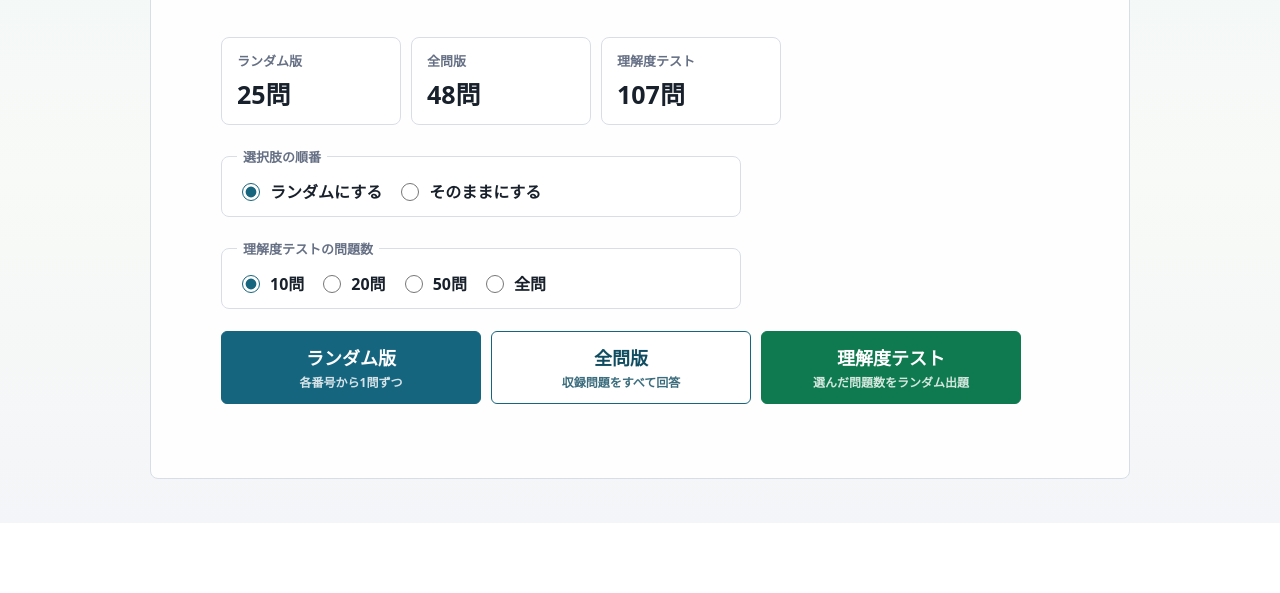
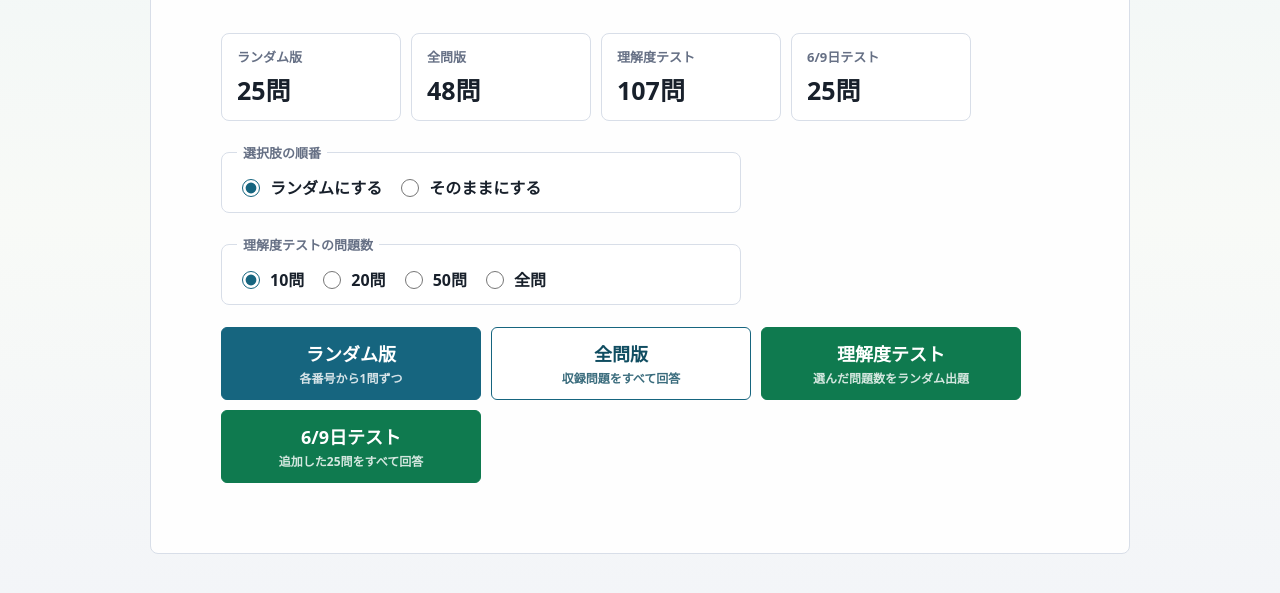
Before and after one commit to zenofreh/jouhoukagaku, a plain HTML site: page index.html in a window 1280 px wide. Shown: the part 293-886 px from the top of the page. Before the commit the page ends 816 px from the top, so only its background shows below. Drawn offline with Linux system fonts and the light colour scheme.

Commit message:
Add June 9 test quiz

```diff
--- a/app.js
+++ b/app.js
@@ -4,6 +4,7 @@
   const state = {
     examQuestions: [],
     comprehensionQuestions: [],
+    june09Questions: [],
     allQuestions: [],
     groups: new Map(),
     quiz: [],
@@ -23,6 +24,7 @@
     startRandomButton: document.getElementById("startRandomButton"),
     startAllButton: document.getElementById("startAllButton"),
     startComprehensionButton: document.getElementById("startComprehensionButton"),
+    startJune09Button: document.getElementById("startJune09Button"),
     shuffleInputs: [...document.querySelectorAll('input[name="shuffleOptions"]')],
     comprehensionSizeInputs: [...document.querySelectorAll('input[name="comprehensionSize"]')],
     homeButton: document.getElementById("homeButton"),
@@ -31,6 +33,7 @@
     startQuestionCount: document.getElementById("startQuestionCount"),
     startVariantCount: document.getElementById("startVariantCount"),
     startComprehensionCount: document.getElementById("startComprehensionCount"),
+    startJune09Count: document.getElementById("startJune09Count"),
     progressText: document.getElementById("progressText"),
     scoreText: document.getElementById("scoreText"),
     progressBar: document.getElementById("progressBar"),
@@ -158,6 +161,8 @@
       showOnly("quiz");
       renderQuestion();
       return;
+    } else if (dataset === "june09") {
+      activateDataset("6/9日テスト", state.june09Questions);
     } else {
       activateDataset("情報科学基礎", state.examQuestions);
     }
@@ -343,15 +348,18 @@
   function init() {
     state.examQuestions = normalizeData(window.DEFAULT_QUESTION_DATA || { questions: [] });
     state.comprehensionQuestions = normalizeData(window.COMPREHENSION_QUESTION_DATA || { questions: [] });
+    state.june09Questions = normalizeData(window.JUNE09_QUESTION_DATA || { questions: [] });
     activateDataset("情報科学基礎", state.examQuestions);
     regroup();
     els.startQuestionCount.textContent = `${state.groups.size}問`;
     els.startVariantCount.textContent = `${state.examQuestions.length}問`;
     els.startComprehensionCount.textContent = `${state.comprehensionQuestions.length}問`;
+    els.startJune09Count.textContent = `${state.june09Questions.length}問`;
 
     els.startRandomButton.addEventListener("click", () => startQuiz("random"));
     els.startAllButton.addEventListener("click", () => startQuiz("all"));
     els.startComprehensionButton.addEventListener("click", () => startQuiz("all", "comprehension"));
+    els.startJune09Button.addEventListener("click", () => startQuiz("all", "june09"));
     els.homeButton.addEventListener("click", returnHome);
     els.retryWrongButton.addEventListener("click", startWrongOnlyQuiz);
     els.retryButton.addEventListener("click", () => {
--- /dev/null
+++ b/data/june09.js
@@ -0,0 +1,357 @@
+window.JUNE09_QUESTION_DATA = {
+  "version": 1,
+  "title": "6/9日テスト",
+  "description": "2026年6月9日のテスト用に追加した問題データです。",
+  "questions": [
+    {
+      "id": "june09-q01",
+      "number": 1,
+      "variant": 1,
+      "source": "6/9日テスト",
+      "question": "工場のロボットアームが、組み立ての成功で報酬・失敗でペナルティを受け取りながら、試行錯誤で動作を学ぶ方法はどれか",
+      "options": [
+        { "label": "A", "text": "標本調査" },
+        { "label": "B", "text": "教師なし学習" },
+        { "label": "C", "text": "強化学習" },
+        { "label": "D", "text": "教師あり学習" }
+      ],
+      "answer": "C"
+    },
+    {
+      "id": "june09-q02",
+      "number": 2,
+      "variant": 1,
+      "source": "6/9日テスト",
+      "question": "再現性の高い実験を行い、高精度のセンサーで自動的に測定値を記録して得られるデータは、どの区分にあたるか",
+      "options": [
+        { "label": "A", "text": "調査データ" },
+        { "label": "B", "text": "ログデータ" },
+        { "label": "C", "text": "実験データ" },
+        { "label": "D", "text": "観測データ" }
+      ],
+      "answer": "C"
+    },
+    {
+      "id": "june09-q03",
+      "number": 3,
+      "variant": 1,
+      "source": "6/9日テスト",
+      "question": "次のうち、非構造化データにあてはまるものはどれか",
+      "options": [
+        { "label": "A", "text": "文書（テキスト）・画像・音声・動画など、事前のデータモデルがないデータ" },
+        { "label": "B", "text": "リレーショナルデータベースに格納された2次元の表" },
+        { "label": "C", "text": "Excelスプレッドシートで管理された表形式のデータ" },
+        { "label": "D", "text": "事前に項目名や並び方をそろえたデータ" }
+      ],
+      "answer": "A"
+    },
+    {
+      "id": "june09-q04",
+      "number": 4,
+      "variant": 1,
+      "source": "6/9日テスト",
+      "question": "「この商品を買った人は、あの商品も買う可能性が高い」といった項目間の関連性を、購買履歴などの大量データから見つけ出す手法はどれか",
+      "options": [
+        { "label": "A", "text": "クラスタリング" },
+        { "label": "B", "text": "予測" },
+        { "label": "C", "text": "アソシエーション分析" },
+        { "label": "D", "text": "層別" }
+      ],
+      "answer": "C"
+    },
+    {
+      "id": "june09-q05",
+      "number": 5,
+      "variant": 1,
+      "source": "6/9日テスト",
+      "question": "自家用車を持つ人がドライバーとして登録し、乗客がアプリで車を呼ぶUberのようなサービスは、どのキーワードに最も関係が深いか",
+      "options": [
+        { "label": "A", "text": "レコメンデーション" },
+        { "label": "B", "text": "生成AI" },
+        { "label": "C", "text": "サーベイランス" },
+        { "label": "D", "text": "シェアリングエコノミー" }
+      ],
+      "answer": "D"
+    },
+    {
+      "id": "june09-q06",
+      "number": 6,
+      "variant": 1,
+      "source": "6/9日テスト",
+      "question": "CPUと主記憶装置の動作速度の差を緩和するため、CPU内部に置かれる高速なメモリはどれか",
+      "options": [
+        { "label": "A", "text": "補助記憶装置" },
+        { "label": "B", "text": "ハードディスク" },
+        { "label": "C", "text": "主記憶装置" },
+        { "label": "D", "text": "キャッシュメモリ" }
+      ],
+      "answer": "D"
+    },
+    {
+      "id": "june09-q07",
+      "number": 7,
+      "variant": 1,
+      "source": "6/9日テスト",
+      "question": "画像描画に特化し、数千を超える多数の演算ユニットを持ち、並列処理に特化した演算装置はどれか",
+      "options": [
+        { "label": "A", "text": "主記憶装置" },
+        { "label": "B", "text": "CPU" },
+        { "label": "C", "text": "GPU" },
+        { "label": "D", "text": "キャッシュメモリ" }
+      ],
+      "answer": "C"
+    },
+    {
+      "id": "june09-q08",
+      "number": 8,
+      "variant": 1,
+      "source": "6/9日テスト",
+      "question": "光ディスクのうち、最も短い波長の青紫色レーザーを使い、最も大きな記録容量をもつものはどれか",
+      "options": [
+        { "label": "A", "text": "Blu-ray Disc（BD）" },
+        { "label": "B", "text": "フロッピーディスク" },
+        { "label": "C", "text": "CD" },
+        { "label": "D", "text": "DVD" }
+      ],
+      "answer": "A"
+    },
+    {
+      "id": "june09-q09",
+      "number": 9,
+      "variant": 1,
+      "source": "6/9日テスト",
+      "question": "C言語やPythonなどで書かれたプログラムを、コンピュータが理解できる機械語に変換するソフトウェアはどれか",
+      "options": [
+        { "label": "A", "text": "言語プロセッサ（コンパイラなど）" },
+        { "label": "B", "text": "デバイスドライバ" },
+        { "label": "C", "text": "カーネル" },
+        { "label": "D", "text": "ミドルウェア" }
+      ],
+      "answer": "A"
+    },
+    {
+      "id": "june09-q10",
+      "number": 10,
+      "variant": 1,
+      "source": "6/9日テスト",
+      "question": "英数字と記号を7ビットで表現する、米国規格協会（ANSI）が定めた文字コードはどれか",
+      "options": [
+        { "label": "A", "text": "EUC" },
+        { "label": "B", "text": "ASCII" },
+        { "label": "C", "text": "シフトJIS" },
+        { "label": "D", "text": "UTF-8" }
+      ],
+      "answer": "B"
+    },
+    {
+      "id": "june09-q11",
+      "number": 11,
+      "variant": 1,
+      "source": "6/9日テスト",
+      "question": "画像フォーマットの説明について、正しいものの組み合わせを選べ。\nア. PNGはフルカラーが扱える可逆圧縮の形式で、透明色も扱える。\nイ. GIFは24ビットのフルカラーが扱える非可逆圧縮の形式である。\nウ. BMPは圧縮していないためデータ量が大きい。",
+      "options": [
+        { "label": "A", "text": "アとウだけ" },
+        { "label": "B", "text": "イとウだけ" },
+        { "label": "C", "text": "ア、イ、ウのすべて" },
+        { "label": "D", "text": "アとイだけ" }
+      ],
+      "answer": "A"
+    },
+    {
+      "id": "june09-q12",
+      "number": 12,
+      "variant": 1,
+      "source": "6/9日テスト",
+      "question": "同一のLAN内部で、複数の機器同士を相互に接続する装置はどれか",
+      "options": [
+        { "label": "A", "text": "スイッチ（スイッチングハブ）" },
+        { "label": "B", "text": "ISP" },
+        { "label": "C", "text": "ONU（回線終端装置）" },
+        { "label": "D", "text": "ルータ" }
+      ],
+      "answer": "A"
+    },
+    {
+      "id": "june09-q13",
+      "number": 13,
+      "variant": 1,
+      "source": "6/9日テスト",
+      "question": "大きなデータを送るとき、ひとつながりのまま送らず、パケットと呼ばれる一定サイズに分割して送るのはなぜか。最も適切なものはどれか",
+      "options": [
+        { "label": "A", "text": "送信先のIPアドレスを省略できるようにするため" },
+        { "label": "B", "text": "通信回線を1組の通信だけで専有してしまうのを避け、回線を効率よく共有するため" },
+        { "label": "C", "text": "受信側で並べ替えをしなくても済むようにするため" },
+        { "label": "D", "text": "データの暗号化を不要にするため" }
+      ],
+      "answer": "B"
+    },
+    {
+      "id": "june09-q14",
+      "number": 14,
+      "variant": 1,
+      "source": "6/9日テスト",
+      "question": "1つのデータを送るために、TCP/IPでは複数のプロトコル（HTTP、IP、Ethernetなど）が役割分担をしている。このように役割を階層に分けておくことの利点として、最も適切なものはどれか",
+      "options": [
+        { "label": "A", "text": "パケットへの分割が不要になる" },
+        { "label": "B", "text": "IPアドレスが不要になる" },
+        { "label": "C", "text": "それぞれの層が自分の役割に専念でき、一部を変更しても他の層に影響が及びにくい" },
+        { "label": "D", "text": "通信内容が自動的に暗号化される" }
+      ],
+      "answer": "C"
+    },
+    {
+      "id": "june09-q15",
+      "number": 15,
+      "variant": 1,
+      "source": "6/9日テスト",
+      "question": "プライベートIPアドレスを持つ機器がインターネットと通信するために、IPアドレスに加えてポート番号も変換し、複数の機器を識別する技術はどれか",
+      "options": [
+        { "label": "A", "text": "DNS" },
+        { "label": "B", "text": "NAPT" },
+        { "label": "C", "text": "NAT" },
+        { "label": "D", "text": "DHCP" }
+      ],
+      "answer": "B"
+    },
+    {
+      "id": "june09-q16",
+      "number": 16,
+      "variant": 1,
+      "source": "6/9日テスト",
+      "question": "「example.co.jp」というドメイン名が示す組織として、最も適切なものはどれか",
+      "options": [
+        { "label": "A", "text": "日本の企業" },
+        { "label": "B", "text": "日本の政府機関" },
+        { "label": "C", "text": "日本の教育機関" },
+        { "label": "D", "text": "アメリカの企業" }
+      ],
+      "answer": "A"
+    },
+    {
+      "id": "june09-q17",
+      "number": 17,
+      "variant": 1,
+      "source": "6/9日テスト",
+      "question": "公開鍵暗号方式の特徴として、最も適切なものはどれか",
+      "options": [
+        { "label": "A", "text": "暗号化と復号に必ず同じ鍵を使う" },
+        { "label": "B", "text": "共通鍵暗号方式に比べて演算処理が単純で、大きなデータの暗号化に向く" },
+        { "label": "C", "text": "送り手と受け手の双方が、互いの秘密鍵を共有する必要がある" },
+        { "label": "D", "text": "公開鍵は第三者に知られても、対応する秘密鍵がなければ復号できないため、ネットワーク上で共有できる" }
+      ],
+      "answer": "D"
+    },
+    {
+      "id": "june09-q18",
+      "number": 18,
+      "variant": 1,
+      "source": "6/9日テスト",
+      "question": "ある大学で新入生全員に「プログラミング経験の有無（あり／なし）」を尋ねて集計した。この集計の元になるデータの種類として、最も適切なものはどれか",
+      "options": [
+        { "label": "A", "text": "1変量データ（質的）" },
+        { "label": "B", "text": "1変量データ（量的）" },
+        { "label": "C", "text": "2変量データ（量的）" },
+        { "label": "D", "text": "2変量データ（質的）" }
+      ],
+      "answer": "A"
+    },
+    {
+      "id": "june09-q19",
+      "number": 19,
+      "variant": 1,
+      "source": "6/9日テスト",
+      "question": "データ「2, 4, 6, 8, 10」の平均値はどれか",
+      "options": [
+        { "label": "A", "text": "6" },
+        { "label": "B", "text": "5" },
+        { "label": "C", "text": "10" },
+        { "label": "D", "text": "8" }
+      ],
+      "answer": "A"
+    },
+    {
+      "id": "june09-q20",
+      "number": 20,
+      "variant": 1,
+      "source": "6/9日テスト",
+      "question": "箱ひげ図が表す「5数要約」に含まれる値の組み合わせとして、正しいものはどれか",
+      "options": [
+        { "label": "A", "text": "平均・分散・標準偏差・最大値・最小値" },
+        { "label": "B", "text": "最頻値・中央値・平均・範囲・分散" },
+        { "label": "C", "text": "最小値・第1四分位点・中央値・第3四分位点・最大値" },
+        { "label": "D", "text": "最小値・平均・中央値・最頻値・最大値" }
+      ],
+      "answer": "C"
+    },
+    {
+      "id": "june09-q21",
+      "number": 21,
+      "variant": 1,
+      "source": "6/9日テスト",
+      "question": "相関係数が+1に近い値をとるとき、最も適切に言えることはどれか",
+      "options": [
+        { "label": "A", "text": "負の相関が強い" },
+        { "label": "B", "text": "散布図で直線状の強い正の傾向がみられる" },
+        { "label": "C", "text": "外れ値は相関係数にまったく影響しない" },
+        { "label": "D", "text": "必ず一方が他方の原因である（因果関係がある）" }
+      ],
+      "answer": "B"
+    },
+    {
+      "id": "june09-q22",
+      "number": 22,
+      "variant": 1,
+      "source": "6/9日テスト",
+      "question": "ホテルのご意見フォームに送られてくる意見の多くが苦情・批判であった。これだけを根拠に「宿泊客の多くが不満をもっている」と結論づけるのは適切でない。この偏りを何と呼ぶか",
+      "options": [
+        { "label": "A", "text": "標本の大きさ不足" },
+        { "label": "B", "text": "生存バイアス" },
+        { "label": "C", "text": "セレクションバイアス" },
+        { "label": "D", "text": "相関と因果の混同" }
+      ],
+      "answer": "C"
+    },
+    {
+      "id": "june09-q23",
+      "number": 23,
+      "variant": 1,
+      "source": "6/9日テスト",
+      "question": "ELSIの説明として、最も適切なものはどれか",
+      "options": [
+        { "label": "A", "text": "欧州連合内で2018年に施行された個人データ保護に関する包括的な法律" },
+        { "label": "B", "text": "システムの構成や処理方法を外部からも理解できる状態" },
+        { "label": "C", "text": "AIがどのような理由で判断を下したのかを分かりやすく説明できる能力" },
+        { "label": "D", "text": "科学技術の進歩に伴って発生する倫理的・法的・社会的課題" }
+      ],
+      "answer": "D"
+    },
+    {
+      "id": "june09-q24",
+      "number": 24,
+      "variant": 1,
+      "source": "6/9日テスト",
+      "question": "オンラインサービスが個人データを利用する前に、利用者から積極的に同意を得ることを指す用語はどれか",
+      "options": [
+        { "label": "A", "text": "オプトアウト" },
+        { "label": "B", "text": "匿名加工情報" },
+        { "label": "C", "text": "要配慮個人情報" },
+        { "label": "D", "text": "オプトイン" }
+      ],
+      "answer": "D"
+    },
+    {
+      "id": "june09-q25",
+      "number": 25,
+      "variant": 1,
+      "source": "6/9日テスト",
+      "question": "サイバー攻撃や大規模停電などで情報にアクセスできなくなる事態に備える、可用性を確保するための対策の例として最も適切なものはどれか",
+      "options": [
+        { "label": "A", "text": "IDとパスワードによる管理" },
+        { "label": "B", "text": "アクセス権限の限定（アクセス制御）" },
+        { "label": "C", "text": "データのバックアップやシステムの二重化" },
+        { "label": "D", "text": "デジタル署名による改ざん検知" }
+      ],
+      "answer": "C"
+    }
+  ]
+};
--- a/index.html
+++ b/index.html
@@ -24,6 +24,10 @@
         <div>
           <span>理解度テスト</span>
           <strong id="startComprehensionCount">-</strong>
+        </div>
+        <div>
+          <span>6/9日テスト</span>
+          <strong id="startJune09Count">-</strong>
         </div>
       </div>
       <fieldset class="shuffle-setting">
@@ -68,6 +72,10 @@
         <button id="startComprehensionButton" class="primary-action accent-action" type="button">
           <span>理解度テスト</span>
           <small>選んだ問題数をランダム出題</small>
+        </button>
+        <button id="startJune09Button" class="primary-action accent-action" type="button">
+          <span>6/9日テスト</span>
+          <small>追加した25問をすべて回答</small>
         </button>
       </div>
     </section>
@@ -123,6 +131,7 @@
 
   <script src="./data/questions.js?v=20260608-4"></script>
   <script src="./data/comprehension.js?v=20260608-5"></script>
-  <script src="./app.js?v=20260609-1"></script>
+  <script src="./data/june09.js?v=20260609-1"></script>
+  <script src="./app.js?v=20260609-2"></script>
 </body>
 </html>
--- a/styles.css
+++ b/styles.css
@@ -97,7 +97,7 @@ h1 {
 
 .start-stats {
   display: grid;
-  grid-template-columns: repeat(3, minmax(0, 180px));
+  grid-template-columns: repeat(auto-fit, minmax(150px, 180px));
   gap: 10px;
 }
 
```
Also changed, not shown: data/june09.json (added, +357 -0 lines).
